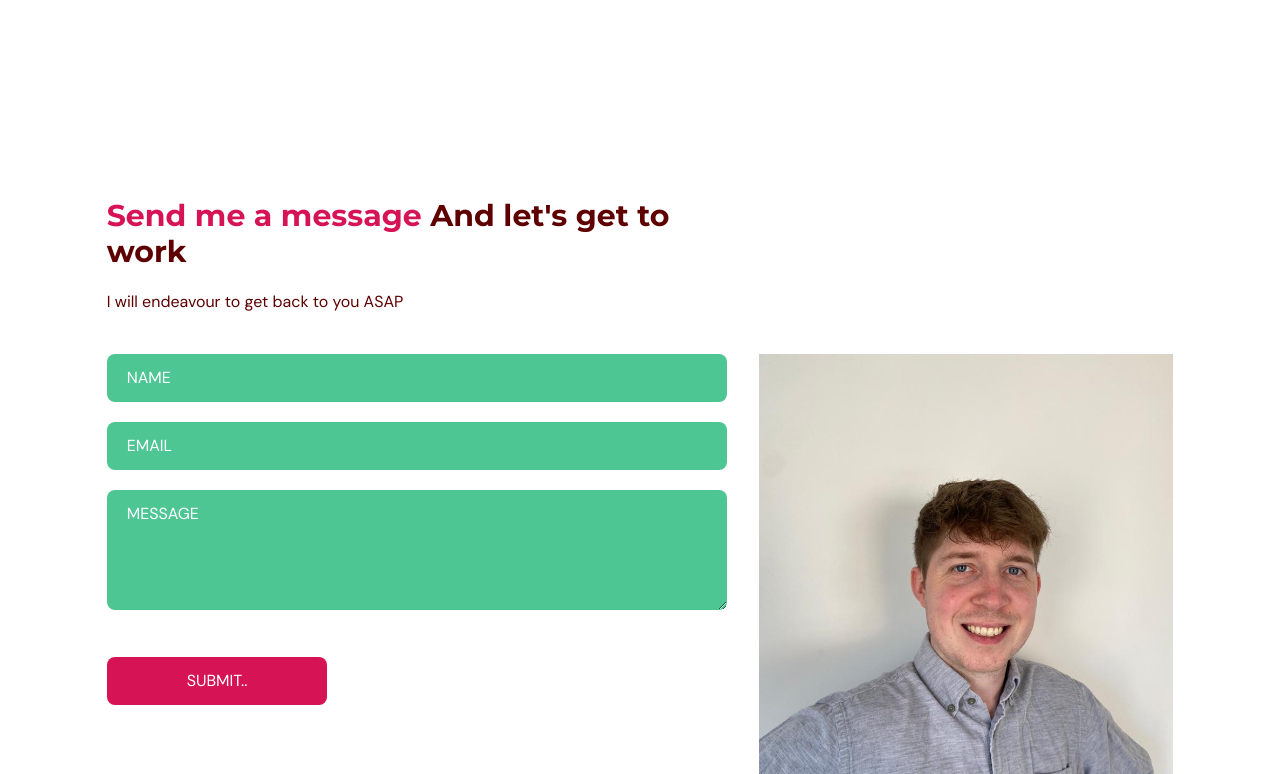
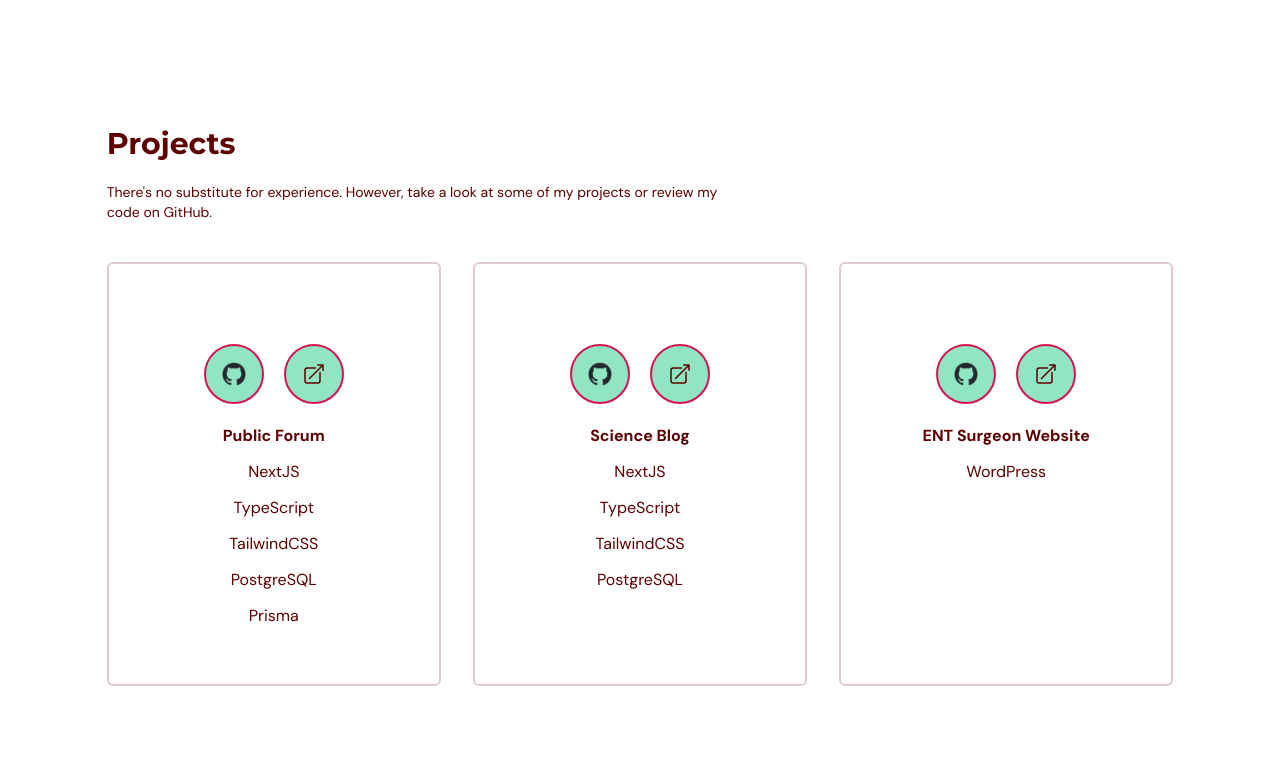
Before and after one commit to rorymcdonnell/new-portfolio, a React (Vite) app: page / in a window 1280 px wide. Shown: the part 2066-2840 px from the top of the page. Built offline with nearby package versions, Linux system fonts and the light colour scheme.

Commit message:
projects section

```diff
--- a/src/App.tsx
+++ b/src/App.tsx
@@ -36,7 +36,7 @@ function App() {
       />
       <Home setSelectedPage={setSelectedPage} />
       <Experience setSelectedPage={setSelectedPage} />
-      {/* <Projects setSelectedPage={setSelectedPage} /> */}
+      <Projects setSelectedPage={setSelectedPage} />
       <ContactUs setSelectedPage={setSelectedPage} />
       <Footer />
     </div>
--- a/src/scenes/Projects/Project.tsx
+++ b/src/scenes/Projects/Project.tsx
@@ -1,20 +1,46 @@
-type Props = {
-  name: string;
-  description?: string;
-  image: string;
+import { SelectedPage } from "@/shared/types";
+import { motion } from "framer-motion";
+import gitCat from "@/assets/github-mark.png";
+import { ArrowTopRightOnSquareIcon } from "@heroicons/react/24/solid";
+
+const childVariant = {
+  hidden: { opacity: 0, scale: 0.9 },
+  visible: { opacity: 1, scale: 1 },
 };
 
-const Project = ({ name, description, image }: Props) => {
-  const overlayStyles = `p-5 absolute z-30 flex h-[380px] w-[450px] flex-col items-center justify-center whitespace-normal bg-primary-500 text-center text-white opacity-0 transition duration-500 hover:opacity-90`;
+type Props = {
+  liveUrl: string;
+  gitHubUrl: string;
+  title: string;
+  technologies: string[];
+  setSelectedPage: (value: SelectedPage) => void;
+};
+
+const Project = ({ title, technologies, liveUrl, gitHubUrl }: Props) => {
+  console.log("tech", technologies);
 
   return (
-    <li className="relative mx-5 inline-block h-[380px] w-[450px]">
-      <div className={overlayStyles}>
-        <p className="text-2xl">{name}</p>
-        <p className="mt-5">{description}</p>
+    //@ts-ignore
+    <motion.div
+      variants={childVariant}
+      className="mx-auto mt-5 h-[424px] w-[300px] rounded-md border-2 border-gray-100 px-5 py-16 text-center xs:w-[500px]"
+    >
+      <div className="mb-4 flex justify-center"></div>
+      <div className=" mb-5 flex justify-center gap-5">
+        <div className="rounded-full border-2 border-secondary-500 bg-primary-100 p-4">
+          <a target="_blank" href={gitHubUrl}>
+            <img className="h-6 w-6" src={gitCat}></img>
+          </a>
+        </div>
+        <div className="rounded-full border-2 border-secondary-500 bg-primary-100 p-4">
+          <ArrowTopRightOnSquareIcon className="h-6 w-6" />
+        </div>
       </div>
-      <img alt={`${image}`} src={image} />
-    </li>
+      <h4 className="font-bold">{title}</h4>
+      {technologies.map((tech) => {
+        return <p className="my-3">{tech}</p>;
+      })}
+    </motion.div>
   );
 };
 
--- a/src/scenes/Projects/index.tsx
+++ b/src/scenes/Projects/index.tsx
@@ -2,39 +2,59 @@ import { SelectedPage, ProjectType } from "@/shared/types";
 import { motion } from "framer-motion";
 import HText from "@/shared/HText";
 import Project from "./Project";
+import ActionButton from "@/shared/ActionButton";
+import {
+  CodeBracketIcon,
+  CommandLineIcon,
+  ComputerDesktopIcon,
+} from "@heroicons/react/24/solid";
 
-const projects: Array<ProjectType> = [
+const container = {
+  hidden: {},
+  visible: {
+    transition: { staggerChildren: 0.2 },
+  },
+};
+
+const projectExperiences: Array<ProjectType> = [
   {
-    name: "Forum",
-    description:
-      "Forum for making posts and commenting on others, auth with Google.",
-    image: "",
+    title: "Public Forum",
+    technologies: [
+      "NextJS",
+      "TypeScript",
+      "TailwindCSS",
+      "PostgreSQL",
+      "Prisma",
+    ],
+    gitHubUrl: "https://github.com/rorymcdonnell/forum",
+    liveUrl: "https://forum-rorymcdonnell.vercel.app/",
   },
   {
-    name: "Science Blog",
-    description: "Blog for me to share science papers I find interesting",
-    image: "",
+    title: "Science Blog",
+    technologies: ["NextJS", "TypeScript", "TailwindCSS", "PostgreSQL"],
+    gitHubUrl: "https://github.com/rorymcdonnell/science-blog",
+    liveUrl: "http://science-blog-pearl.vercel.app/",
   },
   {
-    name: "Surgeon website",
-    description: "Website built on WordPress for a Harley Street surgeon",
-    image: "",
+    title: "ENT Surgeon Website",
+    technologies: ["WordPress"],
+    gitHubUrl: "",
+    liveUrl: "https://consultantentsurgeon.london/",
   },
 ];
 
-SelectedPage;
 type Props = {
   setSelectedPage: (value: SelectedPage) => void;
 };
 
 const Projects = ({ setSelectedPage }: Props) => {
   return (
-    <section id="projects" className="w-full bg-primary-100 py-40">
+    <section id="projects" className="mx-auto min-h-full w-5/6 pb-20 pt-1">
       <motion.div
         onViewportEnter={() => setSelectedPage(SelectedPage.Projects)}
       >
+        {/* Header */}
         <motion.div
-          className="mx-auto w-5/6"
           initial="hidden"
           whileInView="visible"
           viewport={{ once: true, amount: 0.5 }}
@@ -43,24 +63,33 @@ const Projects = ({ setSelectedPage }: Props) => {
             hidden: { opacity: 0, x: -50 },
             visible: { opacity: 1, x: 0 },
           }}
+          className="md:my-5 md:w-3/5"
         >
-          <div className="md:w-3/5">
-            <HText>My Projects</HText>
-            <p className="py-5">Take a look at my projects :)</p>
-          </div>
+          <HText>Projects</HText>
+          <p className="my-5 text-sm">
+            There's no substitute for experience. However, take a look at some
+            of my projects or review my code on GitHub.
+          </p>
         </motion.div>
-        <div className="mt-10 h-[353px] w-full overflow-x-auto overflow-y-hidden">
-          <ul>
-            {projects.map((item: ProjectType, index) => (
-              <Project
-                key={`${item.name}-${index}`}
-                name={item.name}
-                description={item.description}
-                image={item.image}
-              />
-            ))}
-          </ul>
-        </div>
+        {/* experiences */}
+        <motion.div
+          className="mt-5 items-center justify-between gap-8 md:flex"
+          // initial="hidden"
+          whileInView="visible"
+          viewport={{ once: true, amount: 0.5 }}
+          variants={container}
+        >
+          {projectExperiences.map((projectExperience: ProjectType) => (
+            <Project
+              setSelectedPage={setSelectedPage}
+              key={projectExperience.title}
+              title={projectExperience.title}
+              gitHubUrl={projectExperience.gitHubUrl}
+              liveUrl={projectExperience.liveUrl}
+              technologies={projectExperience.technologies}
+            />
+          ))}
+        </motion.div>
       </motion.div>
     </section>
   );
--- a/src/scenes/contactUs/index.tsx
+++ b/src/scenes/contactUs/index.tsx
@@ -25,7 +25,7 @@ const ContactUs = ({ setSelectedPage }: Props) => {
   };
 
   return (
-    <section id="contactus" className="mx-auto w-5/6 pt-24 pb-32">
+    <section id="contactus" className="mx-auto w-5/6 pt-2 pb-32">
       <motion.div
         onViewportEnter={() => setSelectedPage(SelectedPage.ContactUs)}
       >
@@ -133,7 +133,7 @@ const ContactUs = ({ setSelectedPage }: Props) => {
             }}
           >
             <img
-              className="w-full"
+              className="w-[80%] rounded-md"
               alt="contact-us-page-graphic"
               src={ContactUsPageGraphic}
             />
```
Also changed, not shown: src/shared/types.ts (+4 -3 lines), src/assets/github-mark.png (added), src/assets/myForum.png (added).
